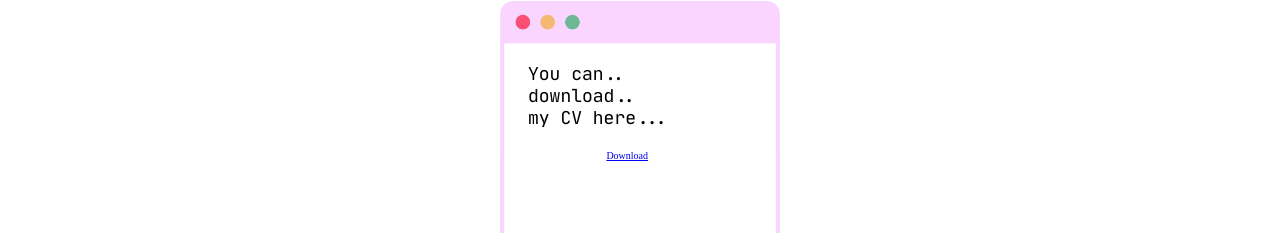
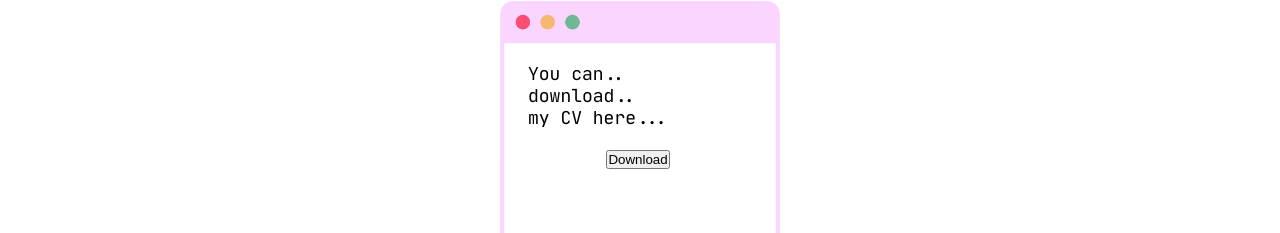
Before and after one commit to ediheid/portfolio-frontend, a React (Create React App) app: page / in a window 1280 px wide. Shown: the part 4224-4457 px from the top of the page. Built offline with nearby package versions, Linux system fonts and the light colour scheme; no server answers.

Commit message:
Imported SaveAs from file-saver and added functionality to test if file wil download properly in safari

```diff
--- a/package.json
+++ b/package.json
@@ -9,6 +9,7 @@
     "aos": "^2.3.4",
     "axios": "^0.23.0",
     "cors": "^2.8.5",
+    "file-saver": "^2.0.5",
     "framer-motion": "^4.1.17",
     "hamburger-react": "^2.4.1",
     "js-file-download": "^0.4.12",
--- a/src/Views/Home/DownloadCVSection.js
+++ b/src/Views/Home/DownloadCVSection.js
@@ -1,6 +1,8 @@
 import React from "react";
 import cartoonBrowser from "./Static/marginalia-229.png";
+
 import { Link } from "react-router-dom";
+import { saveAs } from "file-saver";
 
 // * As my personal CV is not sensitive data I have decided to run the download option through the frontend using anchor tag
 import Axios from "axios";
@@ -21,6 +23,12 @@ const DownloadCVSection = () => {
   //     fileDownload(res.data, "CV-Edith-Heidmann.pdf");
   //   });
   // };
+
+  // ! Testing save file to see if it works in Safar..
+
+  const saveFile = () => {
+    saveAs("CV-Edith-Heidmann.pdf");
+  };
 
   return (
     <section className="download-cv-section">
@@ -66,9 +74,18 @@ const DownloadCVSection = () => {
             Click to download
           </a> */}
 
-          <Link to="./CV-Edith-Heidmann.pdf" target="_blank" download>
+          {/* <Link
+            to="./CV-Edith-Heidmann.pdf"
+            target="_blank"
+            rel="noopener noreferrer"
+            download
+          >
             Download
-          </Link>
+          </Link> */}
+
+          <button className="download-cv-button" onClick={saveFile}>
+            Download
+          </button>
         </div>
       </div>
     </section>
```
Also changed, not shown: 1 other file (tests, documents, lock files or other folders).
